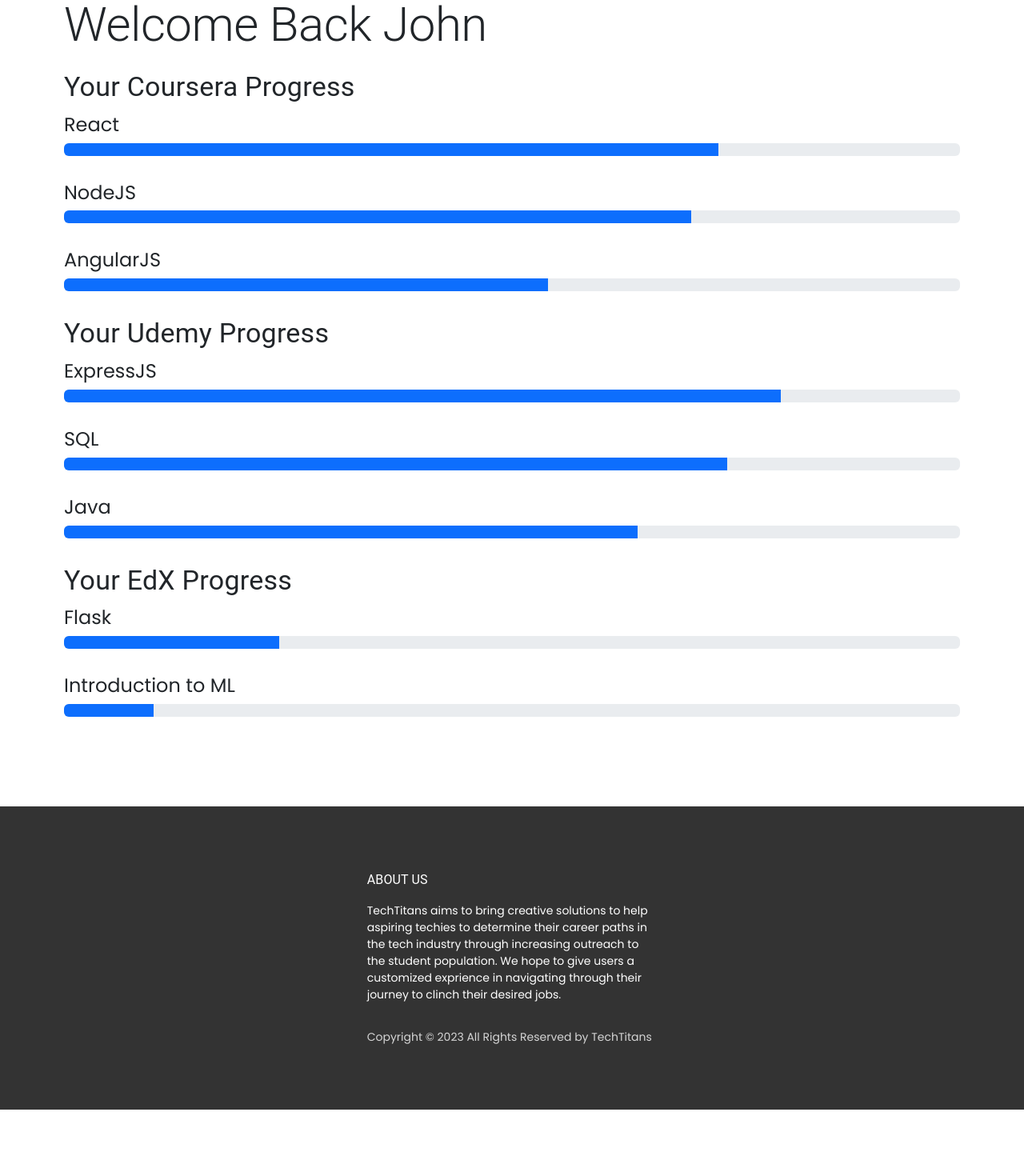
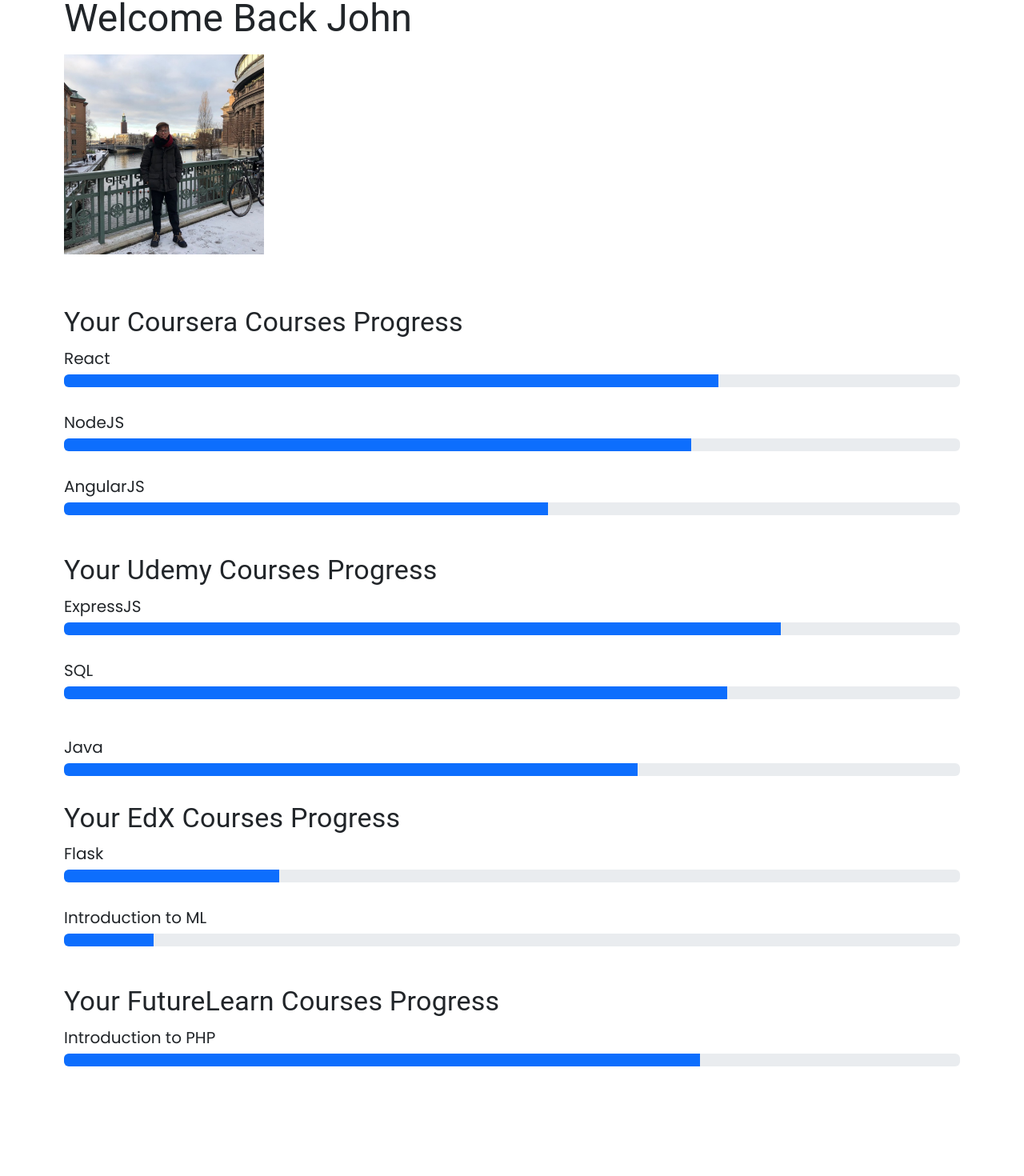
Before and after one commit to Purifish/TechTitans-techfest-project, a React (Create React App) app in the folder frontend/: page /skill in a window 1280 px wide. Shown: the part 85-1555 px from the top of the page at 80% size. Before the commit the page ends 1472 px from the top, so only its background shows below. Built offline with nearby package versions, Linux system fonts and the light colour scheme.

Commit message:
Improved more aesthetics for Skills

```diff
--- a/frontend/src/pages/skill/Skill.jsx
+++ b/frontend/src/pages/skill/Skill.jsx
@@ -2,6 +2,7 @@
 import { ProgressBar, Button } from 'react-bootstrap';
 import 'bootstrap/dist/css/bootstrap.min.css';
 import { Box, Typography } from '@mui/material';
+import Pic2 from "../images/JohnPic.png"
 
 function Skill() {
   const percentage = 73
@@ -10,76 +11,92 @@
 
 
       <div>
-        <Typography variant="h2" gutterBottom>Welcome Back John</Typography>
+        <Typography variant="h3" gutterBottom>Welcome Back John</Typography>
+
+        <Box>
+        {<img src={Pic2} width="250" height="250"/>}
+
+        </Box>
+
+        <Box padding={4}></Box>
       </div>
 
 
+
       <div>
-        <Typography variant="h4" gutterBottom>Your Coursera Progress</Typography>
+        <Typography variant="h4" gutterBottom>Your Coursera Courses Progress</Typography>
       </div>
 
       <div className="progressBar">
-        <h4>React</h4>
+        <h5>React</h5>
         <ProgressBar now={percentage} />
         <Box padding={2}></Box>
       </div>
 
       <div className="progressBar">
-        <h4>NodeJS</h4>
+        <h5>NodeJS</h5>
         <ProgressBar now={70} />
         <Box padding={2}></Box>
       </div>
 
       <div className="progressBar">
-        <h4>AngularJS</h4>
+        <h5>AngularJS</h5>
         <ProgressBar now={54} />
-        <Box padding={2}></Box>
+        <Box padding={3}></Box>
       </div>
 
 
       <div>
-        <Typography variant="h4" gutterBottom>Your Udemy Progress</Typography>
+        <Typography variant="h4" gutterBottom>Your Udemy Courses Progress</Typography>
       </div>
 
       <div className="progressBar">
 
-        <h4>ExpressJS</h4>
+        <h5>ExpressJS</h5>
         <ProgressBar now={80} />
         <Box padding={2}></Box>
       </div>
 
       <div className="progressBar">
-        <h4>SQL</h4>
+        <h5>SQL</h5>
         <ProgressBar now={74} />
-        <Box padding={2}></Box>
+        <Box padding={3}></Box>
       </div>
 
 
 
       <div className="progressBar">
-        <h4>Java</h4>
+        <h5>Java</h5>
         <ProgressBar now={64} />
         <Box padding={2}></Box>
       </div>
 
       <div>
-        <Typography variant="h4" gutterBottom>Your EdX Progress</Typography>
+        <Typography variant="h4" gutterBottom>Your EdX Courses Progress</Typography>
       </div>
 
       <div className="progressBar">
-        <h4>Flask</h4>
+        <h5>Flask</h5>
         <ProgressBar now={24} />
         <Box padding={2}></Box>
       </div>
 
       <div className="progressBar">
-        <h4>Introduction to ML</h4>
+        <h5>Introduction to ML</h5>
         <ProgressBar now={10} />
-        <Box padding={2}></Box>
+        <Box padding={3}></Box>
       </div>
 
 
+      <div>
+        <Typography variant="h4" gutterBottom>Your FutureLearn Courses Progress</Typography>
+      </div>
 
+      <div className="progressBar">
+        <h5>Introduction to PHP</h5>
+        <ProgressBar now={71} />
+        <Box padding={10}></Box>
+      </div>
 
 
 
@@ -101,7 +118,7 @@
 
               <div className="progressBar">
 
-        <h4>ExpressJS - Udemy</h4>
+        <h5>ExpressJS - Udemy</h5>
         <Typography paddingBottom={1} paddingTop= {1}>ExpressJS skills</Typography>
         <ProgressBar now={40} />
         <Box padding={2}></Box>
```
Also changed, not shown: frontend/src/pages/images/JohnPic.png (added).
